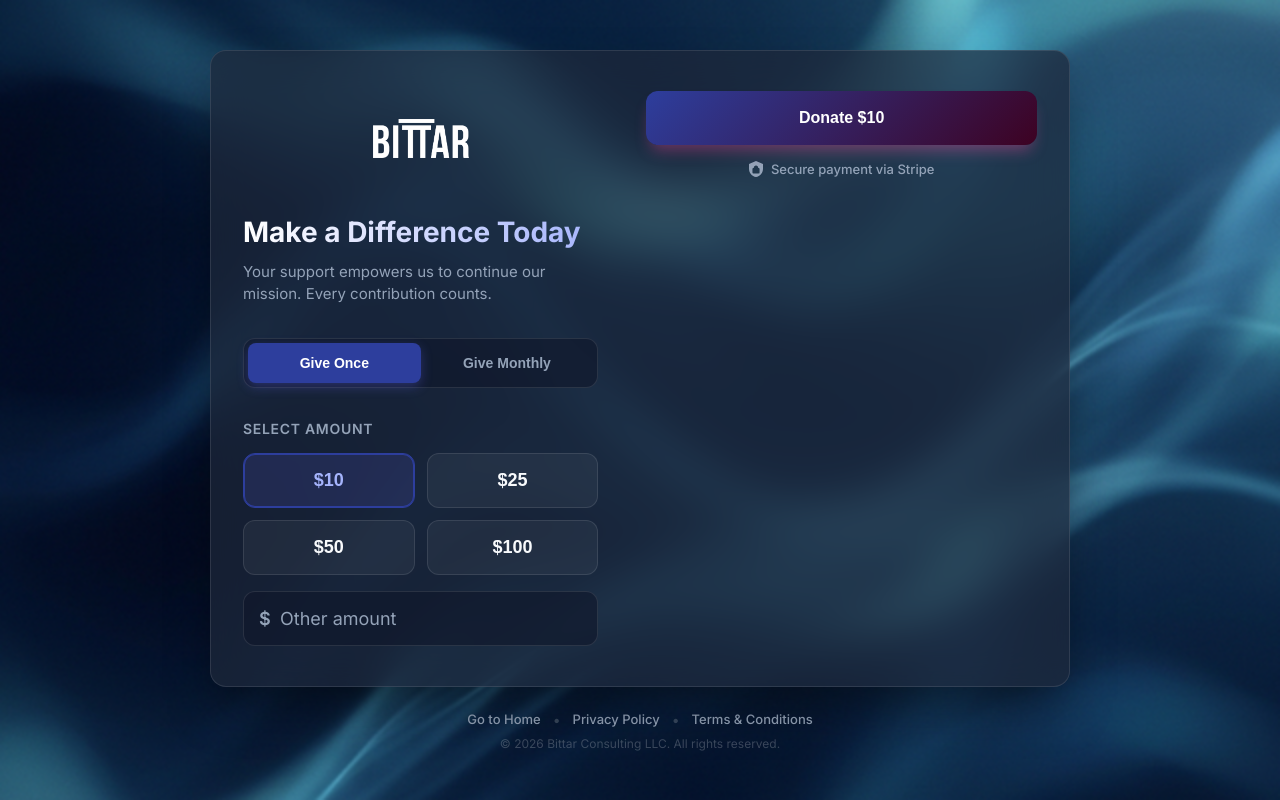
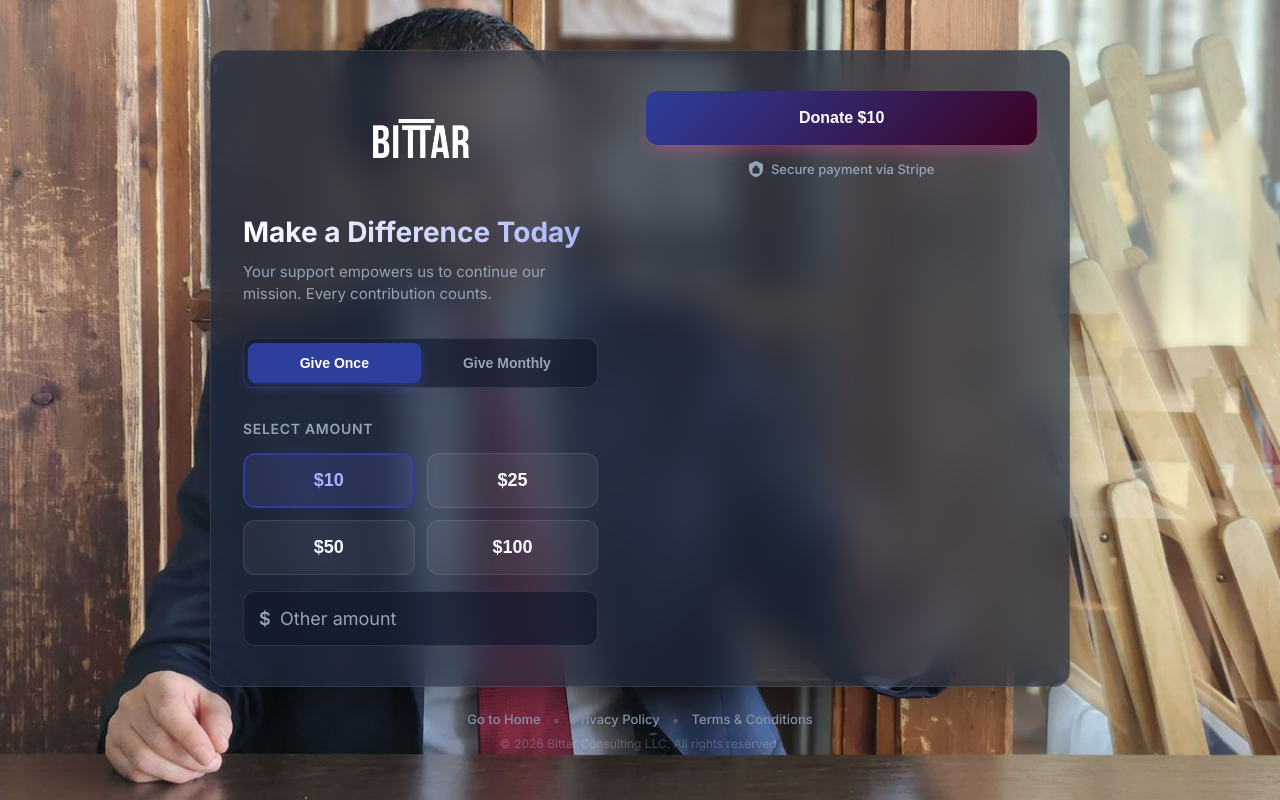
Before and after one commit to bittarconsulting/bittard0n4t3, a website: page public/index.html in a window 1280 px wide. Drawn offline with Linux system fonts and the light colour scheme; no server answers.

Commit message:
Update background image to portrait version

```diff
--- a/public/style.css
+++ b/public/style.css
@@ -37,7 +37,7 @@ body {
   inset: 0;
   z-index: 0;
   background-color: var(--background);
-  background-image: url('background.png');
+  background-image: url('backgroundPortrait.jpeg');
   background-size: cover;
   background-position: center center;
   background-attachment: fixed;
```
Also changed, not shown: public/backgroundPortrait.jpeg (added).
